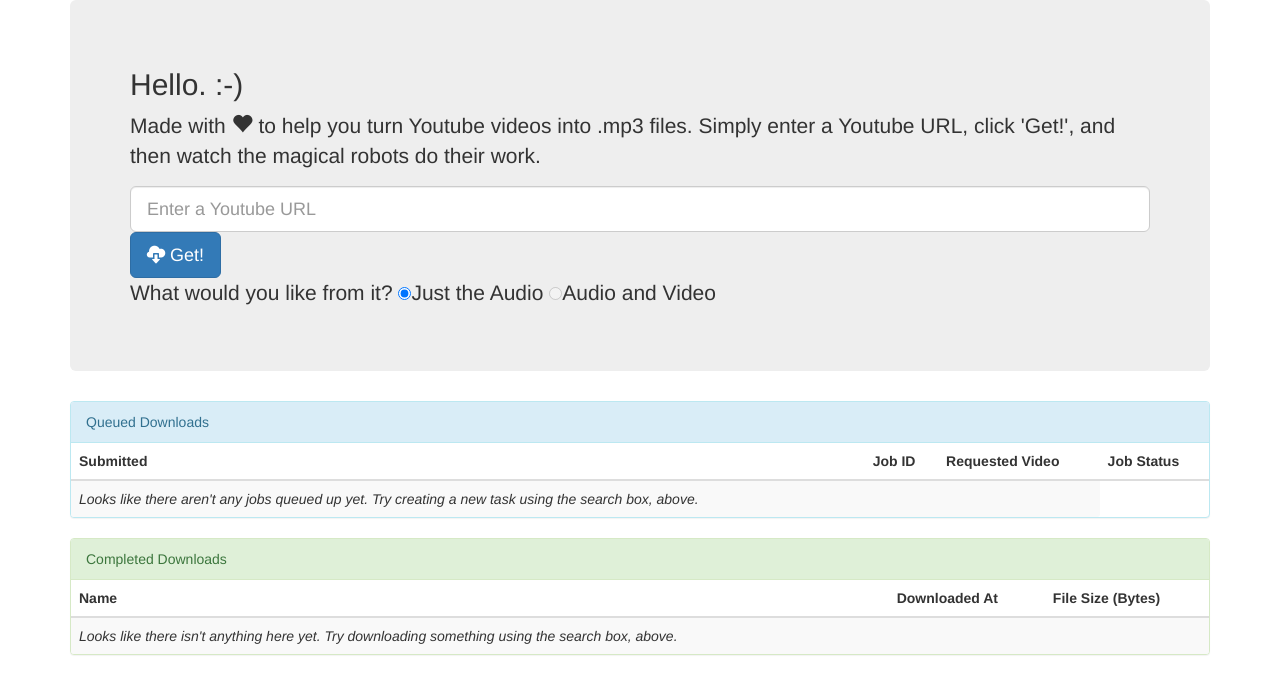
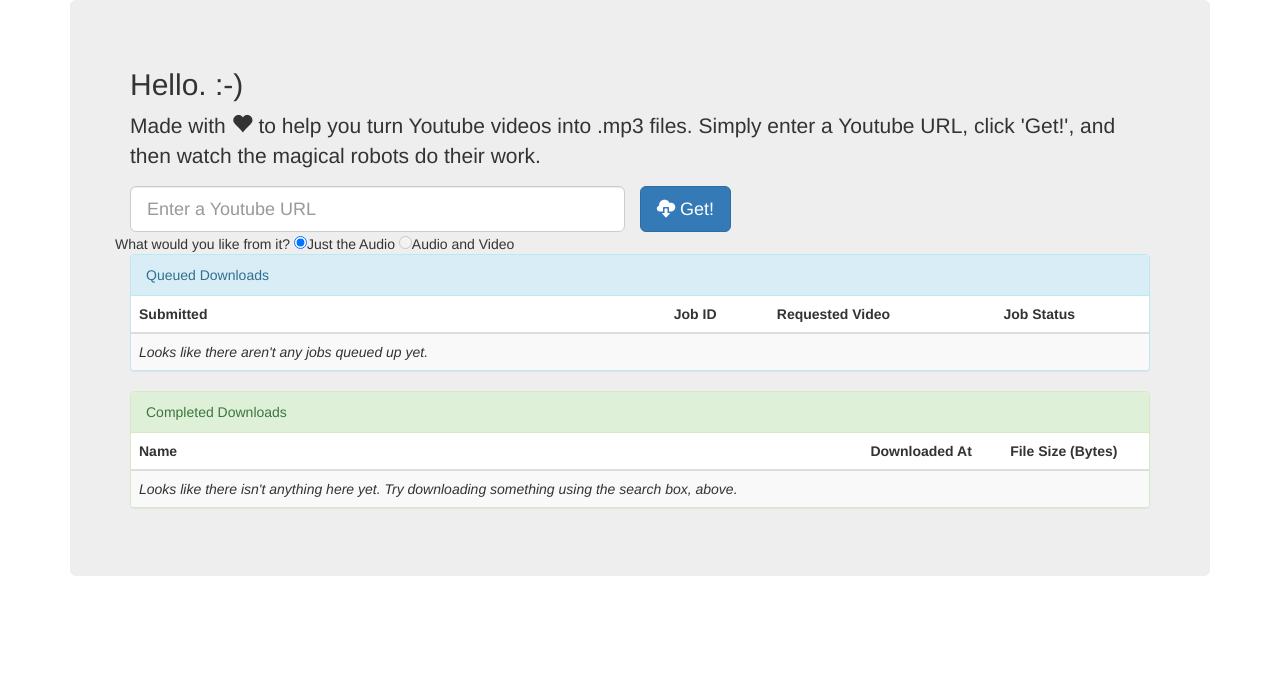
Before and after one commit to eallrich/avdl-magic, a Flask app: page / in a window 1280 px wide. Shown: the top 694 px of the page. Run offline with Flask 2, Linux system fonts and the light colour scheme; data that the repository does not hold is empty; some libraries are stand-ins or nearby versions.

Commit message:
Formatting

```diff
--- a/templates/index.html
+++ b/templates/index.html
@@ -6,8 +6,10 @@
       <h2>Hello. :-)</h2>
       <p>Made with <span class="glyphicon glyphicon-heart"></span> to help you turn Youtube videos into .mp3 files. Simply enter a Youtube URL, click 'Get!', and then watch the magical robots do their work.</p>
       <form role="form" ng-submit="enqueue()">
-        <p>
+        <div class="row">
+          <div class="col-lg-6">
           <input type="text" class="form-control input-lg" name="yturl" ng-model="yturl" size=40 placeholder="Enter a Youtube URL" />
+          </div>
           <button class="btn btn-lg btn-primary">
             <span class="glyphicon glyphicon-cloud-download"></span> Get!
           </button>
@@ -15,7 +17,6 @@
           What would you like from it?
           <input type='radio' name='component' value='audio' checked=''/>Just the Audio
           <input type='radio' name='component' value='video' disabled=''/>Audio and Video
-        </p>
       </form>
     </div>
 
@@ -48,7 +49,8 @@
         </tr>
       {% endraw %}
         <tr ng-show="!jobs.length">
-          <td><i>Looks like there aren't any jobs queued up yet. Try creating a new task using the search box, above.</i></td>
+          <td><i>Looks like there aren't any jobs queued up yet.</i></td>
+          <td></td>
           <td></td>
           <td></td>
         </tr>
```
